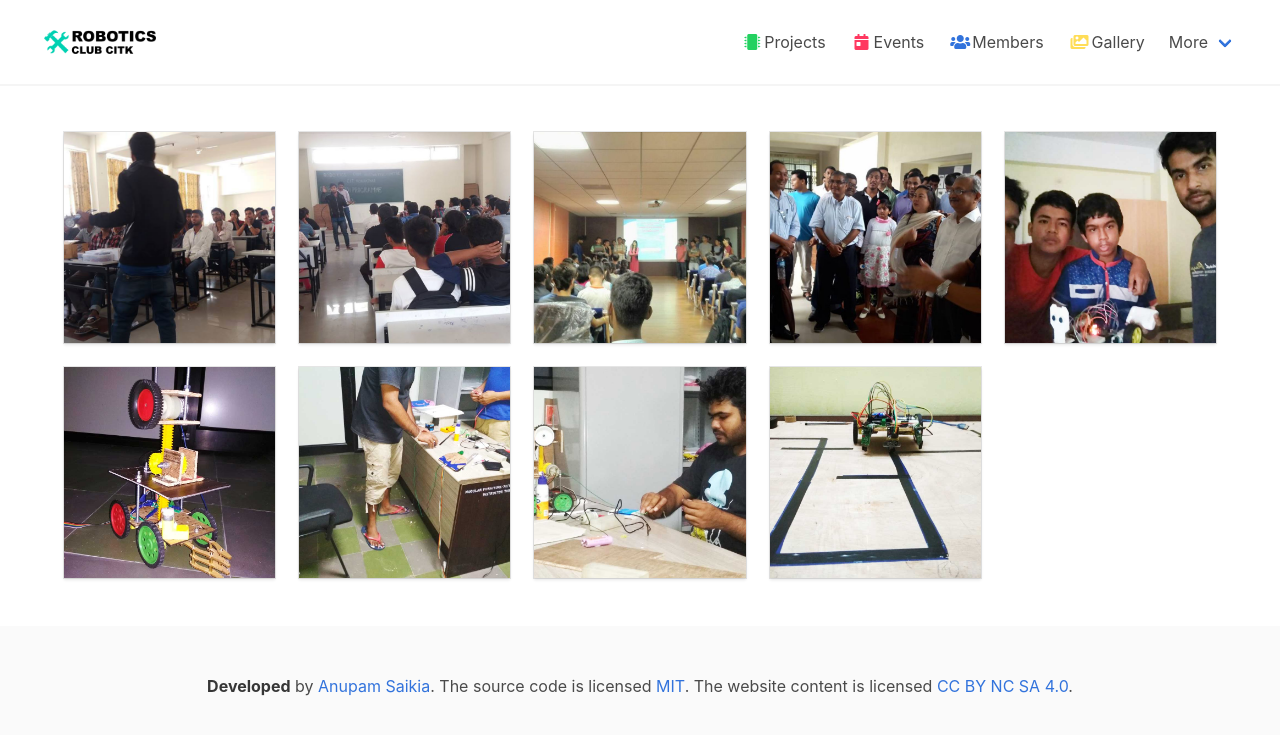
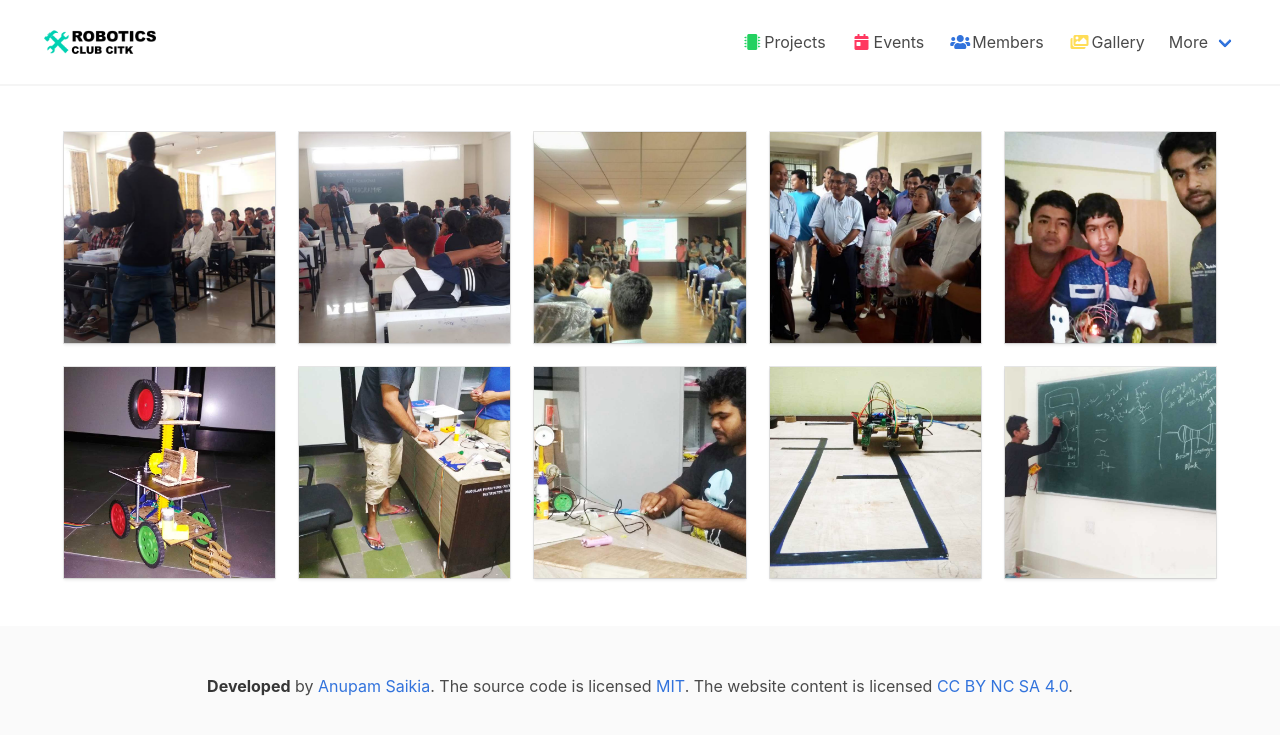
Before and after one commit to robotics-club-citk/robotics-club-citk.github.io, a Jekyll site: the page built from gallery.html, in a window 1280 px wide. Shown: the top 735 px of the page. Built offline with Jekyll 4.4.1, drawn with Linux system fonts in a browser that asks for light colours.

Commit message:
added 1 pic in gallery

```diff
--- a/gallery.html
+++ b/gallery.html
@@ -23,4 +23,6 @@ images:
     size: 1024x768
   - path: 'assets/img/gallery/IMG_20170908_194808.jpg'
     size: 768x1024
+  - path: 'assets/img/gallery/IMG_20171111_123053.jpg'
+    size: 1024x768
 ---
```
Also changed, not shown: assets/img/gallery/IMG_20171111_123053.jpg (added).
